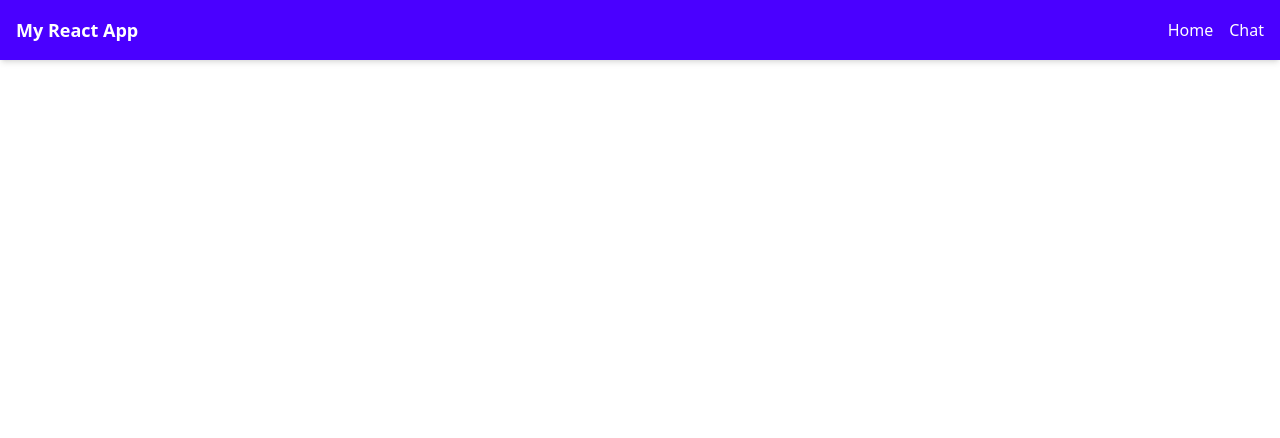
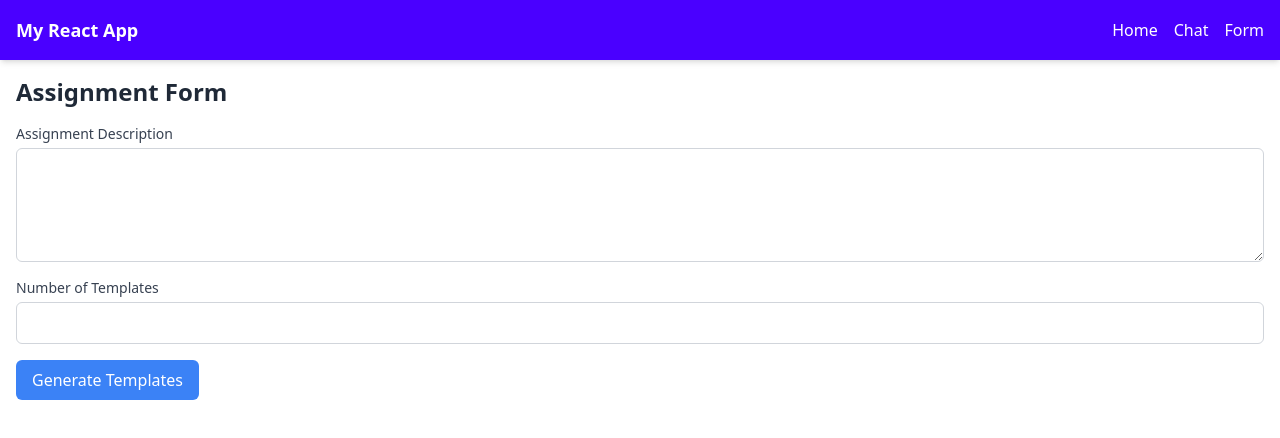
Before and after one commit to afstudeerprojecten/FeedbackAI-Tool, a React (Vite) app: page /FeedbackAI-Tool/form in a window 1280 px wide. Shown: the top 438 px of the page. Built offline with nearby package versions, Linux system fonts and the light colour scheme.

Commit message:
Added Assignment Generator Form

```diff
--- a/src/App.tsx
+++ b/src/App.tsx
@@ -2,7 +2,8 @@ import React from 'react';
 import { BrowserRouter as Router, Route, Routes } from 'react-router-dom';
 import Home from './pages/Home'; // Assuming you have a Home component
 import Navbar from './components/Navbar';
-import ChatPage from './pages/Chatpage'; // Assuming you have a ChatPage component
+import ChatPage from './pages/ChatPage'; // Assuming you have a ChatPage component
+import FormPage from './pages/FormPage';
 
 const App: React.FC = () => {
   return (
@@ -11,6 +12,7 @@ const App: React.FC = () => {
       <Routes>
         <Route path="/" element={<Home />} />
         <Route path="/chat" element={<ChatPage />} />
+        <Route path="/form" element={<FormPage />} />
         {/* Add more routes as needed */}
       </Routes>
     </Router>
--- /dev/null
+++ b/src/components/AssignmentForm.tsx
@@ -0,0 +1,53 @@
+// AssignmentForm.tsx
+import React, { useState } from 'react';
+
+const AssignmentForm: React.FC = () => {
+  const [description, setDescription] = useState('');
+  const [templates, setTemplates] = useState('');
+
+  const handleSubmit = (event: React.FormEvent<HTMLFormElement>) => {
+    event.preventDefault();
+    // Handle form submission here (e.g., send data to backend)
+    console.log('Description:', description);
+    console.log('Templates:', templates);
+  };
+
+  return (
+    <div>
+      <h2 className="text-2xl font-bold mb-4">Assignment Form</h2>
+      <form onSubmit={handleSubmit}>
+        <div className="mb-4">
+          <label htmlFor="description" className="block text-sm font-medium text-gray-700">
+            Assignment Description
+          </label>
+          <textarea
+            id="description"
+            className="mt-1 p-2 block w-full border border-gray-300 rounded-md focus:outline-none focus:ring-indigo-500 focus:border-indigo-500"
+            rows={4}
+            value={description}
+            onChange={(e) => setDescription(e.target.value)}
+            required
+          />
+        </div>
+        <div className="mb-4">
+          <label htmlFor="templates" className="block text-sm font-medium text-gray-700">
+            Number of Templates
+          </label>
+          <input
+            type="number"
+            id="templates"
+            className="mt-1 p-2 block w-full border border-gray-300 rounded-md focus:outline-none focus:ring-indigo-500 focus:border-indigo-500"
+            value={templates}
+            onChange={(e) => setTemplates(e.target.value)}
+            required
+          />
+        </div>
+        <button type="submit" className="bg-blue-500 text-white py-2 px-4 rounded-md hover:bg-blue-600">
+          Generate Templates
+        </button>
+      </form>
+    </div>
+  );
+};
+
+export default AssignmentForm;
--- a/src/components/Navbar.tsx
+++ b/src/components/Navbar.tsx
@@ -10,6 +10,7 @@ const Navbar: React.FC = () => {
                 <div className="space-x-4">
                     <Link to="/" className="text-white hover:text-primary-light transition-colors duration-200">Home</Link>
                     <Link to="/chat" className="text-white hover:text-primary-light transition-colors duration-200">Chat</Link>
+                    <Link to="/form" className="text-white hover:text-primary-light transition-colors duration-200">Form</Link>
                     {/* Add more navigation links as needed */}
                 </div>
             </div>
--- /dev/null
+++ b/src/pages/FormPage.tsx
@@ -0,0 +1,14 @@
+// FormPage.tsx
+import React from 'react';
+import AssignmentForm from '../components/AssignmentForm';
+const FormPage: React.FC = () => {
+  return (
+    <div className="container mx-auto p-4">
+      <div className="mb-8">
+        <AssignmentForm />
+      </div>
+    </div>
+  );
+};
+
+export default FormPage;
```
Also changed, not shown: src/pages/ChatPage.tsx (renamed from src/pages/Chatpage.tsx). Lines whose indentation alone changed are shown as unchanged.
